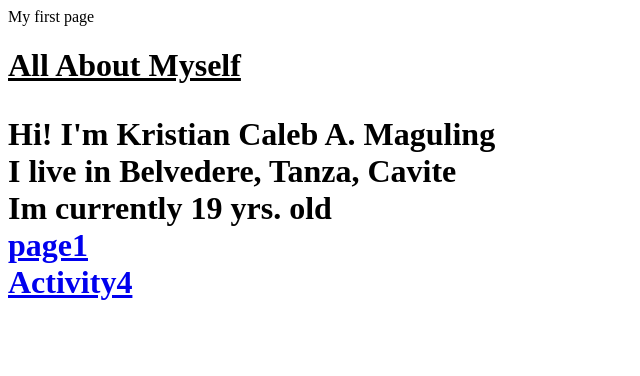
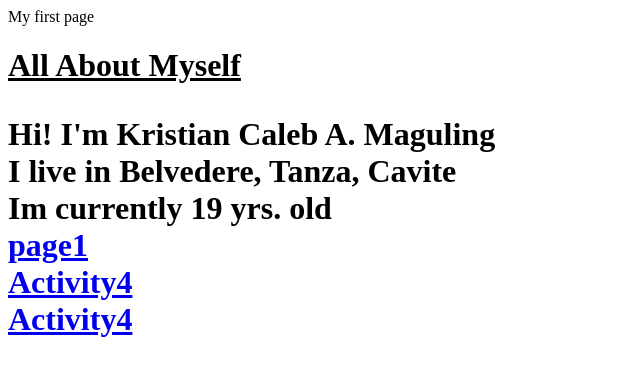
Before and after one commit to caleb1-hub/caleb1-hub.github.io, a plain HTML site: page index.html in a window 1280 px wide. Shown: the whole page, without its empty margins (0-640 px from the left). Drawn offline with Linux system fonts and the light colour scheme.

Commit message:
Update index.html

```diff
--- a/index.html
+++ b/index.html
@@ -9,3 +9,4 @@ My first page <br>
     Im currently 19 yrs. old<br>
     <a href="page1.html">page1</a><br>
     <a href="activity4.html">Activity4</a><br>
+    <a href="practice.html">Activity4</a><br>
```
